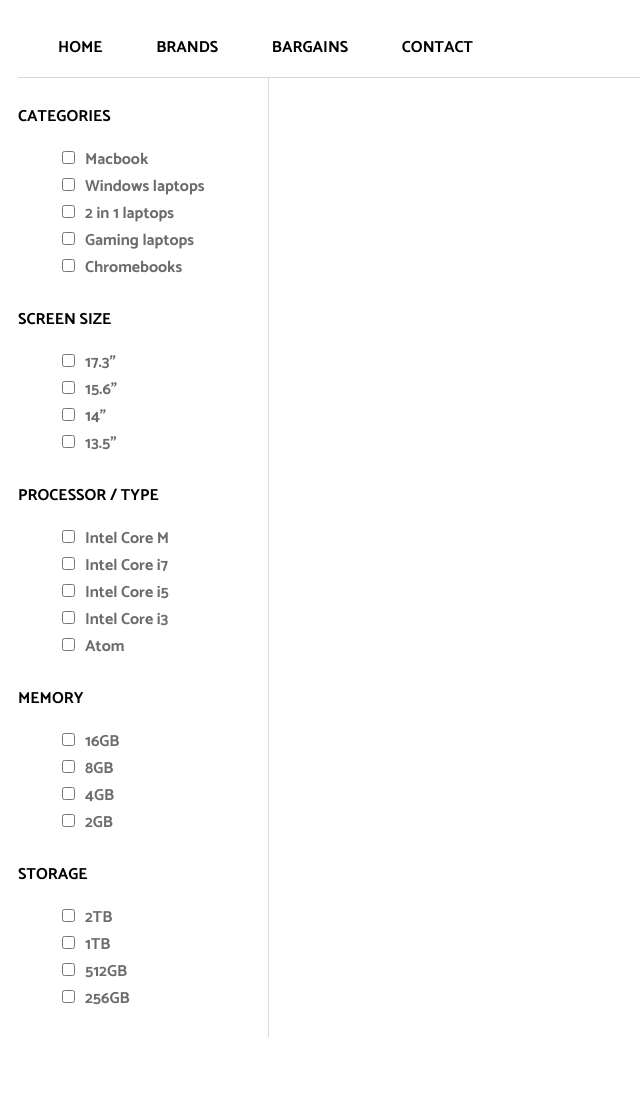
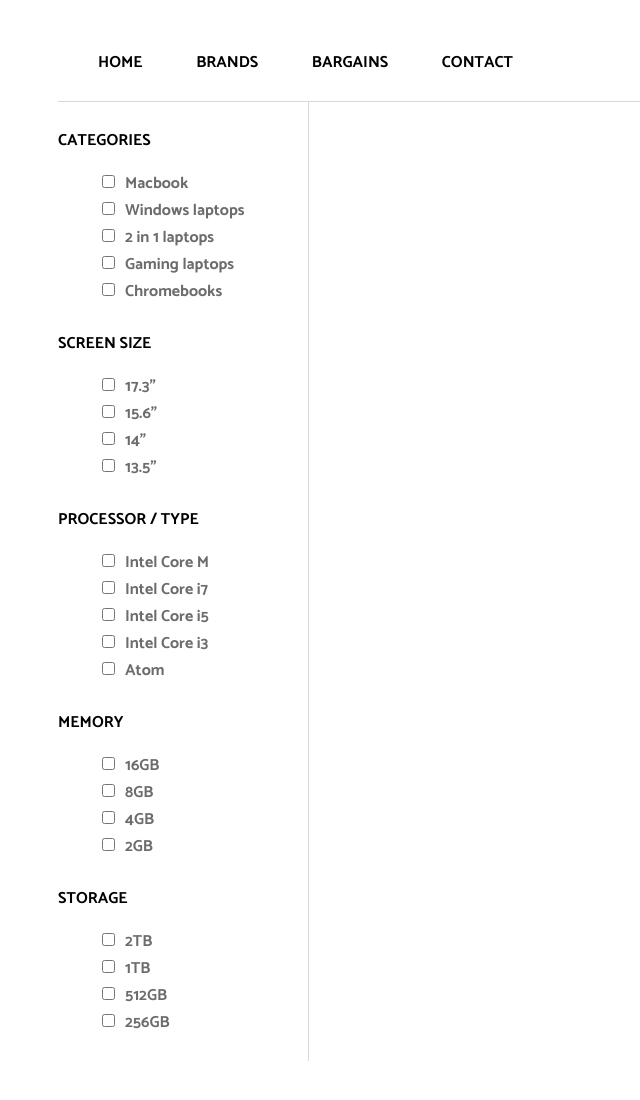
Before and after one commit to codebubb/shopping_cart, a plain HTML site: page index.html in a window 1280 px wide. Shown: the top 1100 px of the page, without its empty margins (0-640 px from the left). Drawn offline with Linux system fonts and the light colour scheme.

Commit message:
Update styling.

```diff
--- a/style.css
+++ b/style.css
@@ -1,5 +1,5 @@
 body{
-  padding: 10px;
+  padding: 25px 50px;
   font-family: 'Catamaran', sans-serif;
   color: rgba(45, 45, 45, 0.7)
 }
@@ -8,6 +8,7 @@ header{
 }
 header ul{
   list-style-type: none;
+  margin-bottom: 25px;
 }
 
 header ul li{
```
